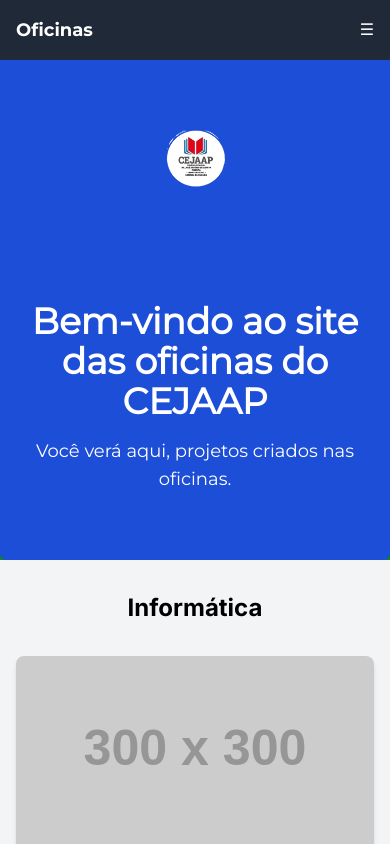
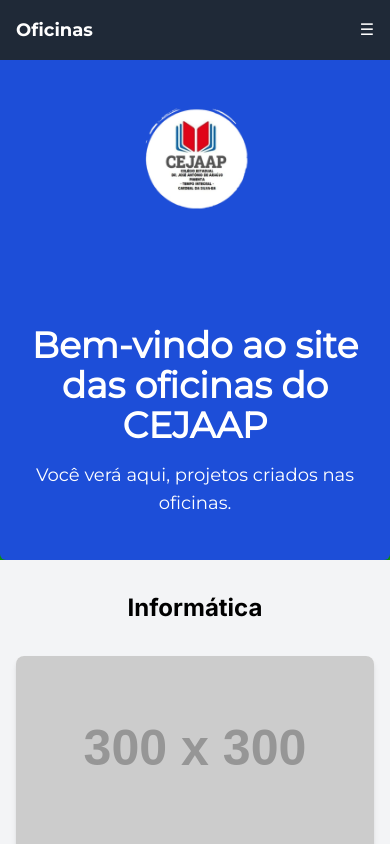
Before and after one commit to Pedrodev13/site-oficina, a Next.js app: page / in a window 390 px wide. Shown: the top 844 px of the page. Built offline with nearby package versions, Linux system fonts and the light colour scheme.

Commit message:
mudadno tamanho oimg central

```diff
--- a/src/components/Home.tsx
+++ b/src/components/Home.tsx
@@ -5,7 +5,7 @@
 return (
     <section id="home" className="rounded-b-md h-[500px] bg-blue-700 flex items-center justify-center text-center">
     <div className="text-white font-montserrat">
-        <img className='w-16 md:w-40 m-auto mb-28' src={img.src} alt="" />
+        <img className='w-28 md:w-40 m-auto mb-28' src={img.src} alt="" />
         <h1 className="text-4xl md:text-6xl font-bold">Bem-vindo ao site das oficinas do CEJAAP</h1>
         <p className="mt-4 text-lg">Você verá aqui, projetos criados nas oficinas.</p>
     </div>
```
